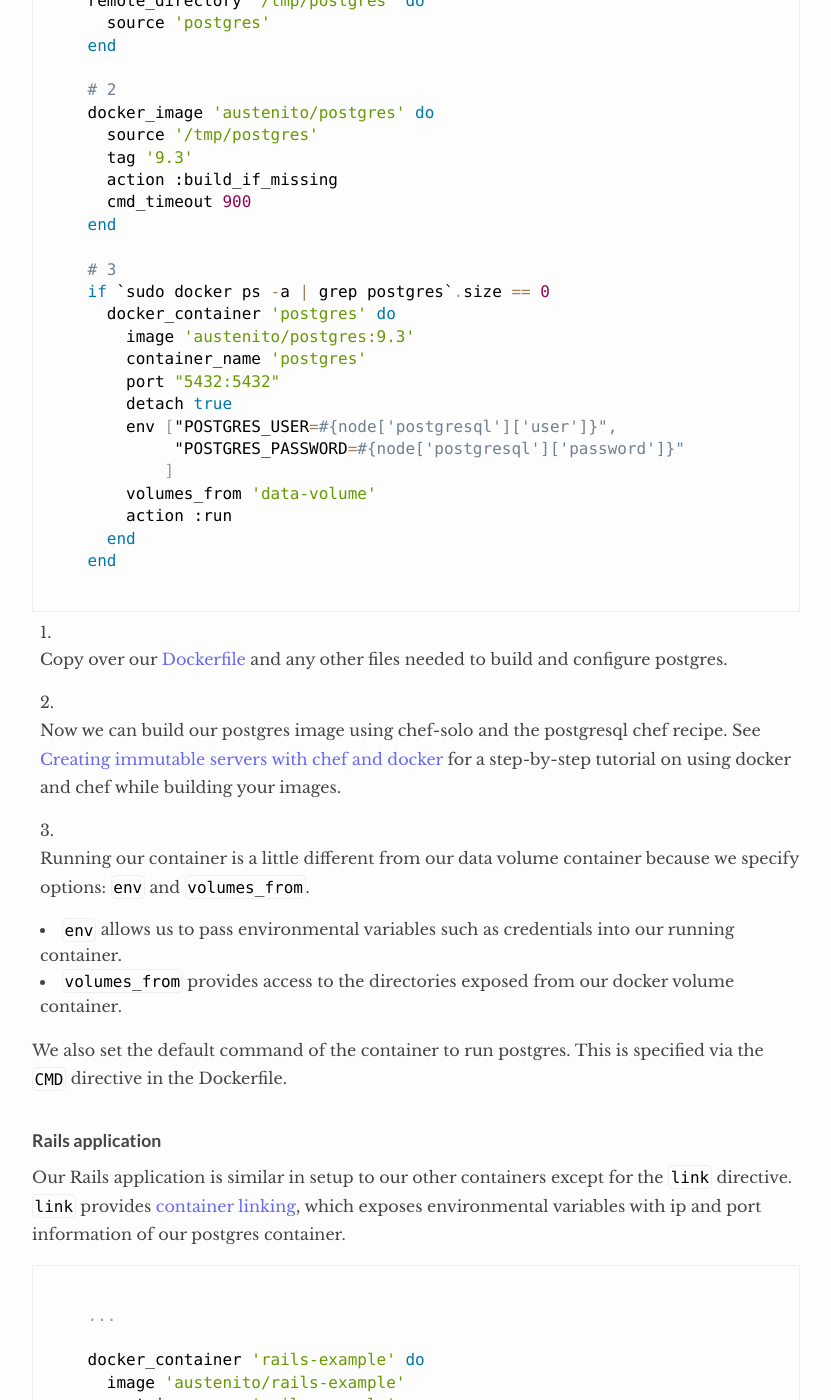
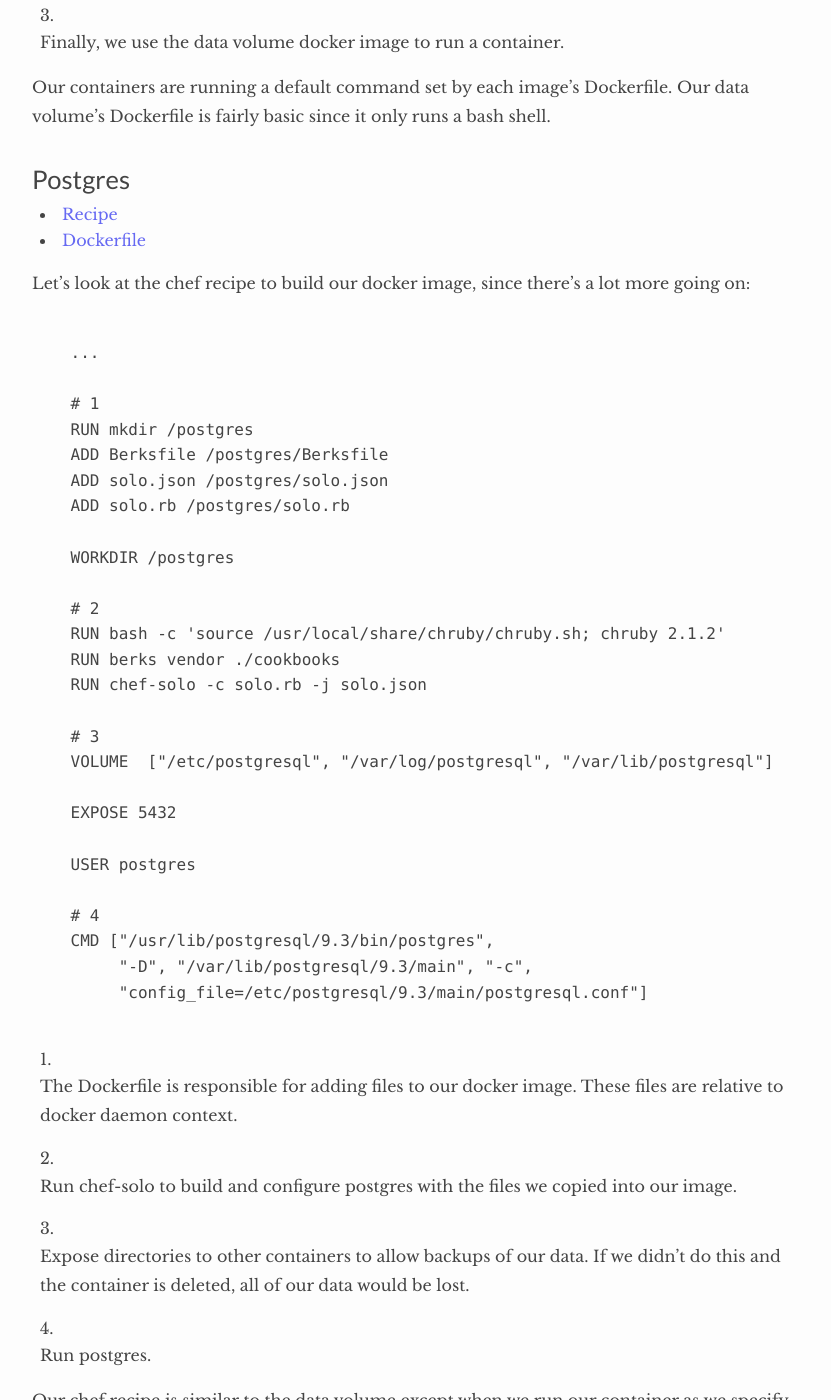
Before and after one commit to growingdevs/growingdevs.github.io, a Jekyll site: the page built from _posts/2014-07-26-your-first-docker-rails-deployment.md, in a window 1280 px wide and 1400 px high, scrolled down 2417 px. Shown: the whole window, without its empty margins (224-1055 px from the left). Built offline with Jekyll 4.4.1, drawn with Linux system fonts in a browser that asks for light colours; Markdown is read by kramdown in place of the engine named in the settings; some of the changed text lies outside the part shown.

Commit message:
Moar blogging

```diff
--- a/_posts/2014-07-26-your-first-docker-rails-deployment.md
+++ b/_posts/2014-07-26-your-first-docker-rails-deployment.md
@@ -1,7 +1,7 @@
 ---
 published: true
-title: Your First Docker Rails Deployment
-subtitle:
+title: A basic infrastructure with Docker, Chef, and Rails
+subtitle: A basic infrastructure setup using the features of Docker.
 author: Austen Ito
 ga_id:
 created_at: 2014-07-26 13:48:08.227526 -04:00
@@ -13,17 +13,20 @@ summary:
 
 # Before we get started
 
-I'm assuming you're familiar with Docker and Vagrant. If you aren't, just read the following articles and you'll be all set.
+I'm assuming you're familiar with Docker and Vagrant. If not, take a look at following articles:
 
 * [Getting Started with Docker](https://www.digitalocean.com/community/tutorials/how-to-install-and-use-docker-getting-started)
 * [Vagrant](http://www.vagrantup.com/)
 * [Chef-Docker](https://github.com/bflad/chef-docker) - The chef cookbook used to manage docker.
 
 
-This tutorial also has the following dependencies:
+We'll be using an [Example Chef Kitchen](https://github.com/austenito/docker-chef-rails-example) throughout this blog.
 
-* [Example Chef Kitchen](https://github.com/austenito/docker-chef-rails-example) - The chef kitchen we'll be using in this example
+# What isn't covered
 
+* Zero downtime deploys - Vamsee Kanakala's talk on [Zero Downtime Deployments with Docker](https://www.youtube.com/watch?v=mQvIWIgQ1xg) at Garden City Ruby is helpful.
+* Backing up your containers
+* Deployment to production - I have been deploying to DigitalOcean via Chef solo, however that's a bit outside the scope of this post.
 
 # What are we trying to build?
 
@@ -33,18 +36,23 @@ It's hard to explain even a simple infrastructure without a diagram. So this is
 
 When building each image, I use the following pattern:
 
-* Copy a Dockerfile and related files into a directory on the host machine.
+* Copy a Dockerfile and related files into a directory onto the host machine.
 * Set the Docker daemon context to the directory with the copied files.
 * Build the docker image using the Dockerfile.
 * Set the default command in the Dockerfile to execute either the service itself or a bash script.
 
-## Data Volume
+# Data Volume
+
+Before each section, I'll reference the chef recipe and the Dockerfile here:
+
+* [Recipe](https://github.com/austenito/docker-chef-rails-example/blob/master/cookbooks/example-cookbook/recipes/data-volume.rb)
+* [Dockerfile](https://github.com/austenito/docker-chef-rails-example/blob/master/cookbooks/example-cookbook/files/default/data-volume/Dockerfile)
 
 The first thing we'll need to create is a [docker volume](https://docs.docker.com/userguide/dockervolumes/) storing data we want to persist outside of
 our ephemeral containers. Our volume stores logs for our rails application, unicorn, and nginx. It also serves as a gem cache. Without the cache, our deploys
 would take forever since each container would need to download the same gem.
 
-Let's take a look at the [data-volume recipe](https://github.com/austenito/docker-chef-rails-example/blob/master/cookbooks/example-cookbook/recipes/data-volume.rb):
+Let's take a look at the data volume recipe:
 
 <pre>
   <code class="language-ruby">
@@ -74,33 +82,71 @@ Let's take a look at the [data-volume recipe](https://github.com/austenito/docke
 </pre>
 
 1. The first thing we need to do is copy over our [Dockerfile](http://docs.docker.com/reference/builder/) to build our docker volume image. We copy the Dockerfile
-   the _context_ of the Docker build to provide the Docker daemon access to the files when building the image.
+   into the _context_ of the Docker build to provide the Docker daemon access to the files when building the image.
 
-2. Next we create the docker volume image. We set the context of the build to be `/tmp`, which is where we copied our Dockerfile.
-scripts.
+2. Next we create the docker volume image. We set the context of the build to be `/tmp`, which is where we copied our Dockerfile
+   scripts.
 
 3. Finally, we use the data volume docker image to run a container.
 
-## Postgres
+Our containers are running a default command set by each image's Dockerfile. Our data volume's Dockerfile is fairly basic since it only runs a bash shell.
 
-Next up, let's take a look at a recipe building a container running postgres:
+# Postgres
+
+* [Recipe](https://github.com/austenito/docker-chef-rails-example/blob/master/cookbooks/example-cookbook/recipes/postgres.rb)
+* [Dockerfile](https://github.com/austenito/docker-chef-rails-example/blob/master/cookbooks/example-cookbook/files/default/postgres/Dockerfile)
+
+Let's look at the chef recipe to build our docker image, since there's a lot more going on:
+
+<pre>
+  <code class="bash">
+    ...
+
+    # 1
+    RUN mkdir /postgres
+    ADD Berksfile /postgres/Berksfile
+    ADD solo.json /postgres/solo.json
+    ADD solo.rb /postgres/solo.rb
+
+    WORKDIR /postgres
+
+    # 2
+    RUN bash -c 'source /usr/local/share/chruby/chruby.sh; chruby 2.1.2'
+    RUN berks vendor ./cookbooks
+    RUN chef-solo -c solo.rb -j solo.json
+
+    # 3
+    VOLUME  ["/etc/postgresql", "/var/log/postgresql", "/var/lib/postgresql"]
+
+    EXPOSE 5432
+
+    USER postgres
+
+    # 4
+    CMD ["/usr/lib/postgresql/9.3/bin/postgres",
+         "-D", "/var/lib/postgresql/9.3/main", "-c",
+         "config_file=/etc/postgresql/9.3/main/postgresql.conf"]
+  </code>
+</pre>
+
+1. The Dockerfile is responsible for adding files to our docker image. These files are relative to docker daemon context.
+
+2. Run chef-solo to build and configure postgres with the files we copied into our image.
+
+3. Expose directories to other containers to allow backups of our data. If we didn't do this and the container is deleted, all of our
+   data would be lost.
+
+4. Run postgres.
+
+Our chef recipe is similar to the data volume except when we run our container as we specify `env` and `volumes_from`.
+
+* `env` allows us to pass environmental variables such as credentials into our running container.
+* `volumes_from` provides access to the directories exposed from our docker volume container.
 
 <pre>
   <code class="language-ruby">
-    # 1
-    remote_directory '/tmp/postgres' do
-      source 'postgres'
-    end
+    ...
 
-    # 2
-    docker_image 'austenito/postgres' do
-      source '/tmp/postgres'
-      tag '9.3'
-      action :build_if_missing
-      cmd_timeout 900
-    end
-
-    # 3
     if `sudo docker ps -a | grep postgres`.size == 0
       docker_container 'postgres' do
         image 'austenito/postgres:9.3'
@@ -117,25 +163,15 @@ Next up, let's take a look at a recipe building a container running postgres:
   </code>
 </pre>
 
-1. Copy over our [Dockerfile](https://github.com/austenito/docker-chef-rails-example/blob/master/cookbooks/example-cookbook/files/default/postgres/Dockerfile)
-   and any other files needed to build and configure postgres.
 
-2. Now we can build our postgres image using chef-solo and the postgresql chef recipe. See
-   [Creating immutable servers with chef and docker](http://tech.paulcz.net/2013/09/creating-immutable-servers-with-chef-and-docker-dot-io.html)
-   for a step-by-step tutorial on using docker and chef while building your images.
+# Rails application
 
-3. Running our container is a little different from our data volume container because we specify options: `env` and `volumes_from`.
+* [Recipe](https://github.com/austenito/docker-chef-rails-example/blob/master/cookbooks/example-cookbook/recipes/rails-example.rb)
+* [Dockerfile](https://github.com/austenito/docker-chef-rails-example/blob/master/cookbooks/example-cookbook/files/default/rails-example/Dockerfile)
 
-* `env` allows us to pass environmental variables such as credentials into our running container.
-* `volumes_from` provides access to the directories exposed from our docker volume container.
-
-We also set the default command of the container to run postgres. This is specified via the `CMD` directive in the Dockerfile.
-
-## Rails application
-
-Our Rails application is similar in setup to our other containers except for the `link` directive. `link` provides
-[container linking](https://docs.docker.com/userguide/dockerlinks/#docker-container-linking), which exposes environmental
-variables with ip and port information of our postgres container.
+Our Rails application container uses the `link` directive to provide
+[container linking](https://docs.docker.com/userguide/dockerlinks/#docker-container-linking). This exposes environment
+variables with ip and port information of postgres container.
 
 <pre>
   <code class="language-ruby">
@@ -153,15 +189,19 @@ variables with ip and port information of our postgres container.
   </code>
 </pre>
 
-When the rails-example container starts up, [run.sh](https://github.com/austenito/docker-chef-rails-example/blob/master/cookbooks/example-cookbook/files/default/rails-example/run.sh)
-executes. The script clones the latest rails-example repository, bundles, migrates, and starts unicorn.
+When the rails-example container starts up, we want to be able to bundle, precompile our assets, migrate, then start our server. Specifying this inline via the `CMD` directive
+is a bit cumbersome, so we can specify a script, [run.sh](https://github.com/austenito/docker-chef-rails-example/blob/master/cookbooks/example-cookbook/files/default/rails-example/run.sh)
+to execute. The script clones the latest rails-example repository, bundles, migrates, and starts unicorn.
 
-## Nginx
+# Nginx
 
-[Nginx](https://github.com/austenito/docker-chef-rails-example/blob/master/cookbooks/example-cookbook/recipes/nginx-run.rb) is configured the same way as our
-Rails application. Nothing more to see here.
+* [Recipe](https://github.com/austenito/docker-chef-rails-example/blob/master/cookbooks/example-cookbook/recipes/nginx.rb)
+* [Dockerfile](https://github.com/austenito/docker-chef-rails-example/blob/master/cookbooks/example-cookbook/files/default/nginx/Dockerfile)
 
-## Putting it all together
+Nginx is configured manually by installing nginx via apt and copying over our the nginx.conf file. For our purposes, setting up the nginx recipe is _way_ to
+complicated and not worth an simple infrastructure setup.
+
+# Putting it all together
 
 We're ready to deploy our infrasture to vagrant. Run the following commands:
 
```
